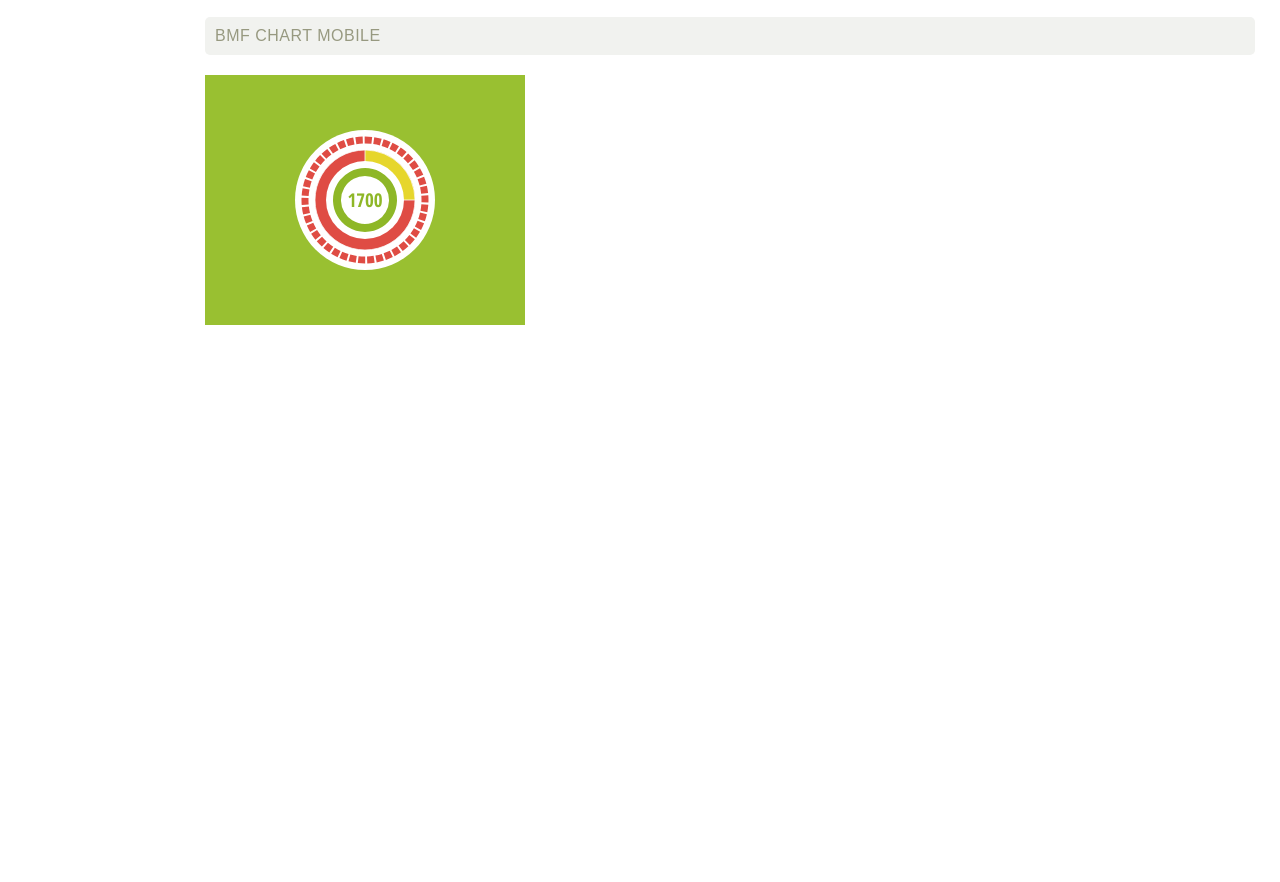
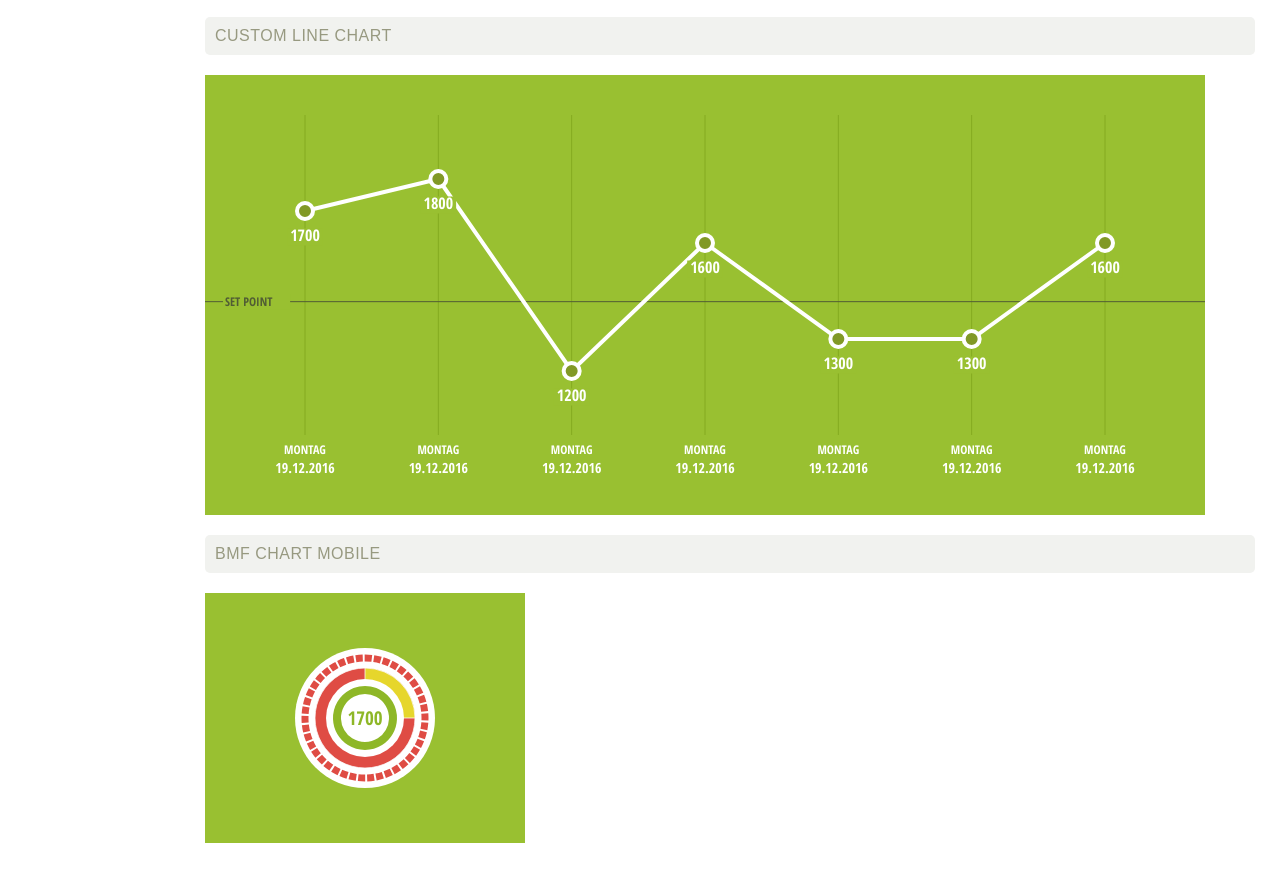
Before and after one commit to davoreric/chartphael, a website: page demo/index.html in a window 1280 px wide. Shown: the part 2870-3752 px from the top of the page. Before the commit the page ends 3240 px from the top, so only its background shows below. Drawn offline with Linux system fonts and the light colour scheme.

Commit message:
added custom line graph

```diff
--- a/bower.json
+++ b/bower.json
@@ -1,6 +1,6 @@
 {
     "name": "Chartphael",
-    "version": "v0.0.96",
+    "version": "v1.0.3",
     "main": "dist/",
     "ignore": [
         "demo/",
--- a/demo/index.html
+++ b/demo/index.html
@@ -1,7 +1,7 @@
 <!doctype html>
 <html>
     <head>
-        <title>Chartphael demo - alpha</title>
+        <title>Chartphael demo</title>
         <script src="raphael/raphael-min.js"></script>
         <meta name="viewport" content="initial-scale = 1, user-scalable = no">
         <link href='http://fonts.googleapis.com/css?family=Open+Sans+Condensed:700' rel='stylesheet' type='text/css'>
@@ -72,6 +72,13 @@
             </section>
 
             <section>
+                <h2>Custom line Chart</h2>
+                <div class="chart_wrap large">
+                    <div class="chart_el" id="cLine_chart"></div>
+                </div>
+            </section>
+
+            <section>
                 <h2>BMF Chart mobile</h2>
                 <div class="chart_wrap mobile">
                     <div class="chart_el" id="bmf_chart_mobile"></div>
@@ -87,6 +94,7 @@
         <script src="../dist/graph/line.js"></script>
         <script src="../dist/graph/bar.js"></script>
         <script src="../dist/graph/pie.js"></script>
+        <script src="../dist/graph/cLine.js"></script>
 
         <script>
 
@@ -150,6 +158,46 @@
                         ]
                     }
                 }
+            };
+
+            var cLineChartJSON = {
+                "infoAxis": [
+                    {
+                        "coord": { "y": 1450 },
+                        "label": "SET POINT",
+                        "color": "#515d34"
+                    }
+                ],
+                "grid": {
+                    "x": {
+                        "interval": 1,
+                        "min": 0,
+                        "max": 6,
+                        "labels": [
+                            { "name": "MONTAG", "date": "19.12.2016" },
+                            { "name": "MONTAG", "date": "19.12.2016" },
+                            { "name": "MONTAG", "date": "19.12.2016" },
+                            { "name": "MONTAG", "date": "19.12.2016" },
+                            { "name": "MONTAG", "date": "19.12.2016" },
+                            { "name": "MONTAG", "date": "19.12.2016" },
+                            { "name": "MONTAG", "date": "19.12.2016" }
+                        ]
+                    },
+                    "y": {
+                        "interval": 100,
+                        "min": 1000,
+                        "max": 2000
+                    }
+                },
+                "items": [
+                    { "x": 0, "y": 1700 },
+                    { "x": 1, "y": 1800 },
+                    { "x": 2, "y": 1200 },
+                    { "x": 3, "y": 1600 },
+                    { "x": 4, "y": 1300 },
+                    { "x": 5, "y": 1300 },
+                    { "x": 6, "y": 1600 }
+                ]
             };
 
             var lineChartJSON = {
@@ -266,6 +314,23 @@
                 }
             });
 
+            var cLineChart = new chartphael({
+                node: document.getElementById('cLine_chart'),
+                type: 'cLine',
+                data: cLineChartJSON,
+                onDotClick: function (index, dot, data) {
+                    console.log('click on dot with index ' + index);
+                },
+                onDotHoverIn: function (index, dot, data) {
+                    console.log('hover-in on dot with index ' + index);
+                    dot.animate({'stroke-width': 8}, 70);
+                },
+                onDotHoverOut: function (index, dot, data) {
+                    console.log('hover-out on dot with index ' + index);
+                    dot.animate({'stroke-width': 4}, 70);
+                }
+            });
+
             var bmfChartMobile = new chartphael({
                 node: document.getElementById('bmf_chart_mobile'),
                 type: 'bmf',
```
Also changed, not shown: README.md, dist/graph/cLine.js (added).
